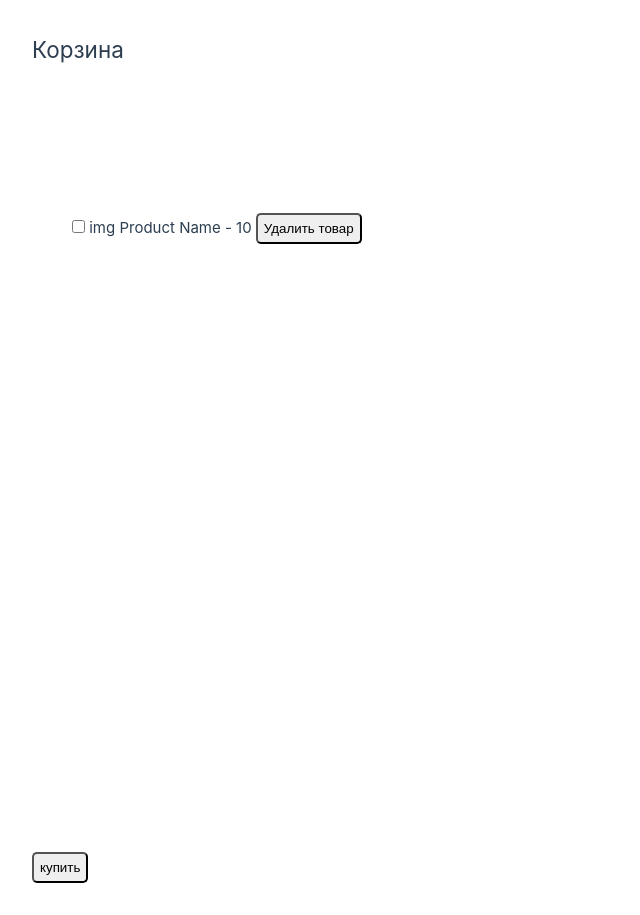
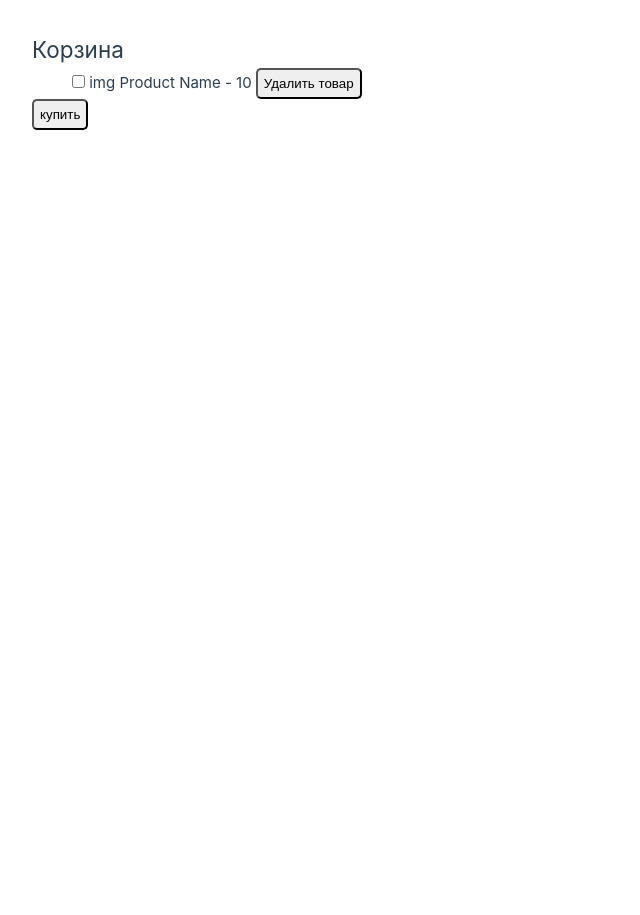
Before and after one commit to riffca/study-html, a Vue app: page /cart in a window 1280 px wide. Shown: the whole page, without its empty margins (0-640 px from the left). After the commit the page ends 800 px from the top, so only its background shows below. Built offline with nearby package versions, Linux system fonts and the light colour scheme.

Commit message:
issues w/ opacity

```diff
--- a/src/pages/cart.vue
+++ b/src/pages/cart.vue
@@ -2,20 +2,20 @@
     <h2>Корзина</h2>
     <div class="cart">
         <ul>
-            <li class="cart_product" v-for="product in cartProducts" :key="product.id" :style="{ opacity: product.opacity }">
+            <li class="cart_product" v-for="product in cartProducts" :key="product.id" :style="{opacity: `product.deleted ? .5 : 1`}">
                 <input type="checkbox" v-model="cartProduct.selected" @change="cartStore.updateProduct(cartProduct)">
-                {{ product.img }}  {{ product.name }} - {{ product.price }}
-                <button @click="cartStore.deleteProduct(cartProduct)">Удалить товар</button>
+                {{ product.img }} {{ product.name }} - {{ product.price }}
+                <button id="deleteButton" @click="deleteProduct(product)">Удалить товар</button>
+                <button id="returnBack" style="display: none;"> Вернуть назад</button>
             </li>
         </ul>
     </div>
-    <button @click="cartStore.updateProduct(cartProduct)">купить</button>
-
+    <button id="totalPrice">купить</button>
 </template>
 
 <script setup lang="ts">
 import type { Product } from "@/stores/product";
-import { useCart} from "@/stores/cart";
+import { useCart } from "@/stores/cart";
 import { computed } from "vue";
 import type { CartProduct } from "@/stores/cart";
 
@@ -24,15 +24,8 @@ const product: Product = {
     name: "Product Name",
     id: 1,
     price: 10,
-    opacity:1,
+    deleted: true,
 };
-
-function updateCart(product: CartProduct) {
-  cartStore.cartProducts = cartStore.cartProducts.filter(product => product.selected);
-  const totalPrice = cartStore.cartProducts.reduce((total, product) => total + product.price, 0);
-  return totalPrice;
-}
-
 const cartStore = useCart();
 const cartProducts = computed(() => cartStore.cartProducts);
 
@@ -43,13 +36,16 @@ const cartProduct: CartProduct = {
     price: product.price,
     deleted: false,
     selected: false,
-    opacity:1,
+
 };
 
 cartProducts.value.push(cartProduct);
 
-function deleteProduct(product: CartProduct) {
-    product.opacity = 1;}
+const totalPrice: number = cartStore.cartProducts.filter(product => product.selected).reduce((total, product) => total + product.price, 0);
+
+function deleteProduct(product: CartProduct | Product) { cartStore.deleteProduct(product); }
+
+
 
 </script>
 
@@ -57,17 +53,16 @@ function deleteProduct(product: CartProduct) {
 button {
     padding: 6px 6px;
     border-radius: 5px;
-    margin-top: 50%;
+
 }
 
 li {
     list-style: none;
     margin: 0;
-    padding:0;
+    padding: 0;
+}
 
-}
-.cart_product{
-    display:inline-block;
-
+.cart_product {
+    display: inline-block;
 }
 </style>
--- a/src/stores/cart.ts
+++ b/src/stores/cart.ts
@@ -15,7 +15,6 @@ export const useCart = defineStore("cart", () => {
         ...product,
         deleted: false,
         selected: true,
-        opacity:0,
       };
       cartProducts.value.push(cartProduct);
 
@@ -23,7 +22,6 @@ export const useCart = defineStore("cart", () => {
   }
 
     function deleteProduct(product: CartProduct | Product) {
-      product.opacity = 1;
       const index = cartProducts.value.findIndex((item) => {
         return product.id == item.id;
       });
@@ -32,6 +30,15 @@ export const useCart = defineStore("cart", () => {
          return true;
       }
     }
+
+ /*    function deleteProduct(product: CartProduct | Product)
+{
+  if (product.deleted) {
+    product.opacity = 0.5;
+  } else {
+    product.opacity = 1;
+  }
+} */
 
 
 function removeProduct (product: Product) {
@@ -57,6 +64,6 @@ if (index !==-1) {
 export type CartProduct = Product & {
   deleted: boolean;
   selected: boolean;
-  opacity: number;
+
 
 };
--- a/src/stores/product.ts
+++ b/src/stores/product.ts
@@ -3,7 +3,9 @@ export type Product = {
   price: number;
   name: string;
   id: number;
-  opacity:number;
+  deleted:boolean;
+
+
 };
 
 export type Products = Product[];
```
